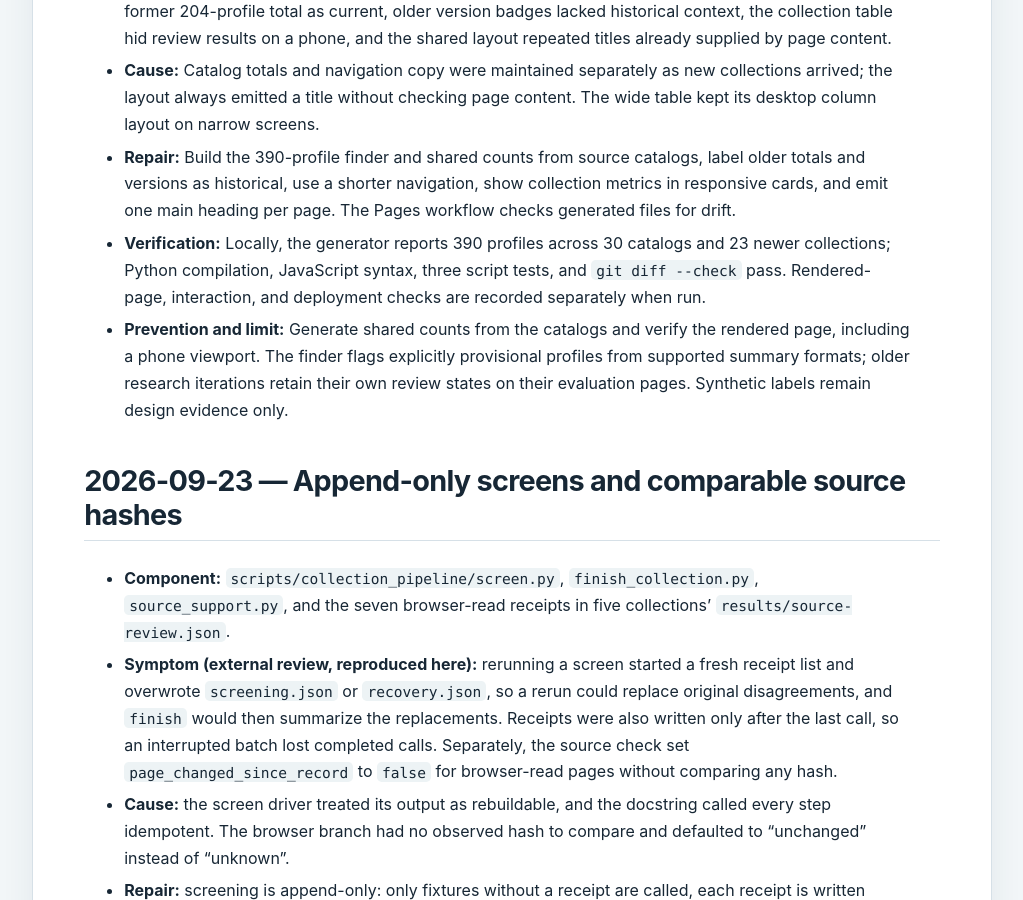
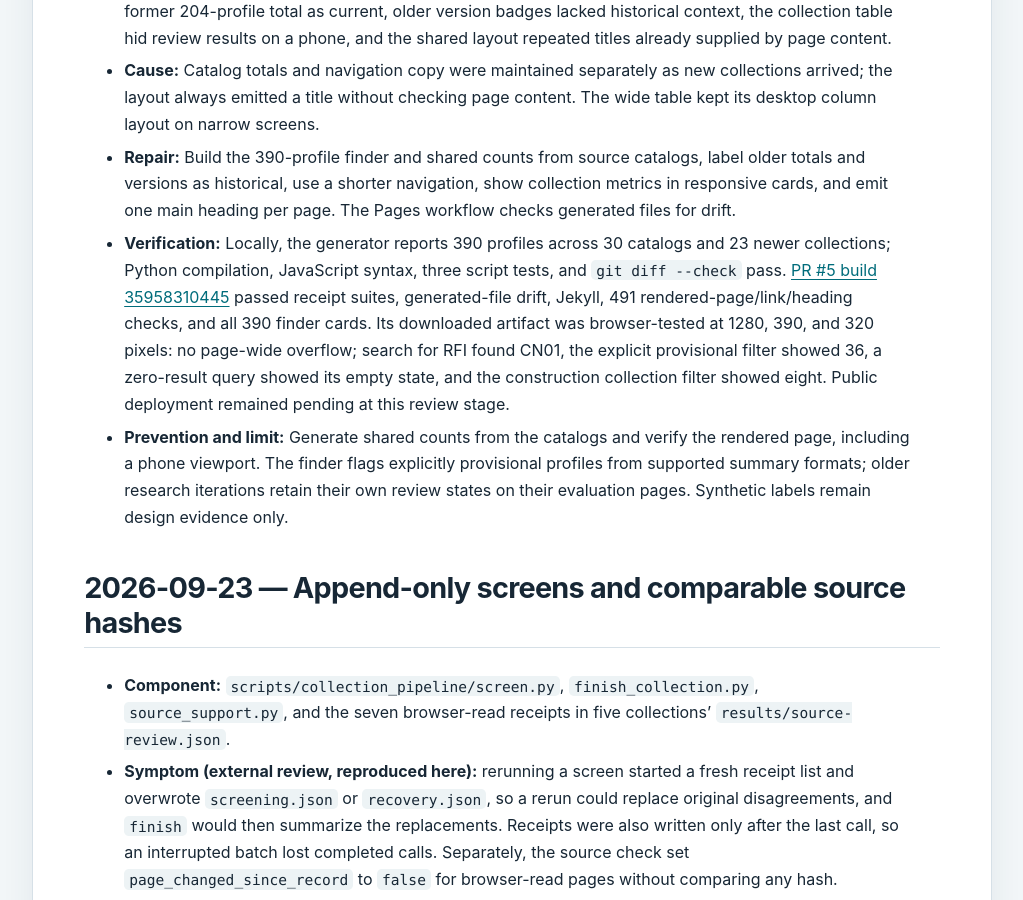
Before and after one commit to Seabass-up/jev-workflow-patterns, a Jekyll site: the page built from docs/lessons-learned.md, in a window 1280 px wide and 900 px high, scrolled down 426 px. Shown: the whole window, without its empty margins (128-1151 px from the left). Built offline with Jekyll 4.4.1, drawn with Linux system fonts in a browser that asks for light colours; our own code applies the rules of GitHub Pages for plain Markdown files.

Commit message:
Record rendered site and browser verification

```diff
--- a/docs/lessons-learned.md
+++ b/docs/lessons-learned.md
@@ -6,7 +6,7 @@
 - **Symptom:** The homepage called a 30-profile iteration the current catalog, People and AI described its former 204-profile total as current, older version badges lacked historical context, the collection table hid review results on a phone, and the shared layout repeated titles already supplied by page content.
 - **Cause:** Catalog totals and navigation copy were maintained separately as new collections arrived; the layout always emitted a title without checking page content. The wide table kept its desktop column layout on narrow screens.
 - **Repair:** Build the 390-profile finder and shared counts from source catalogs, label older totals and versions as historical, use a shorter navigation, show collection metrics in responsive cards, and emit one main heading per page. The Pages workflow checks generated files for drift.
-- **Verification:** Locally, the generator reports 390 profiles across 30 catalogs and 23 newer collections; Python compilation, JavaScript syntax, three script tests, and `git diff --check` pass. Rendered-page, interaction, and deployment checks are recorded separately when run.
+- **Verification:** Locally, the generator reports 390 profiles across 30 catalogs and 23 newer collections; Python compilation, JavaScript syntax, three script tests, and `git diff --check` pass. [PR #5 build 35958310445](https://github.com/Seabass-up/jev-workflow-patterns/actions/runs/35958310445) passed receipt suites, generated-file drift, Jekyll, 491 rendered-page/link/heading checks, and all 390 finder cards. Its downloaded artifact was browser-tested at 1280, 390, and 320 pixels: no page-wide overflow; search for RFI found CN01, the explicit provisional filter showed 36, a zero-result query showed its empty state, and the construction collection filter showed eight. Public deployment remained pending at this review stage.
 - **Prevention and limit:** Generate shared counts from the catalogs and verify the rendered page, including a phone viewport. The finder flags explicitly provisional profiles from supported summary formats; older research iterations retain their own review states on their evaluation pages. Synthetic labels remain design evidence only.
 
 ## 2026-09-23 — Append-only screens and comparable source hashes
```
